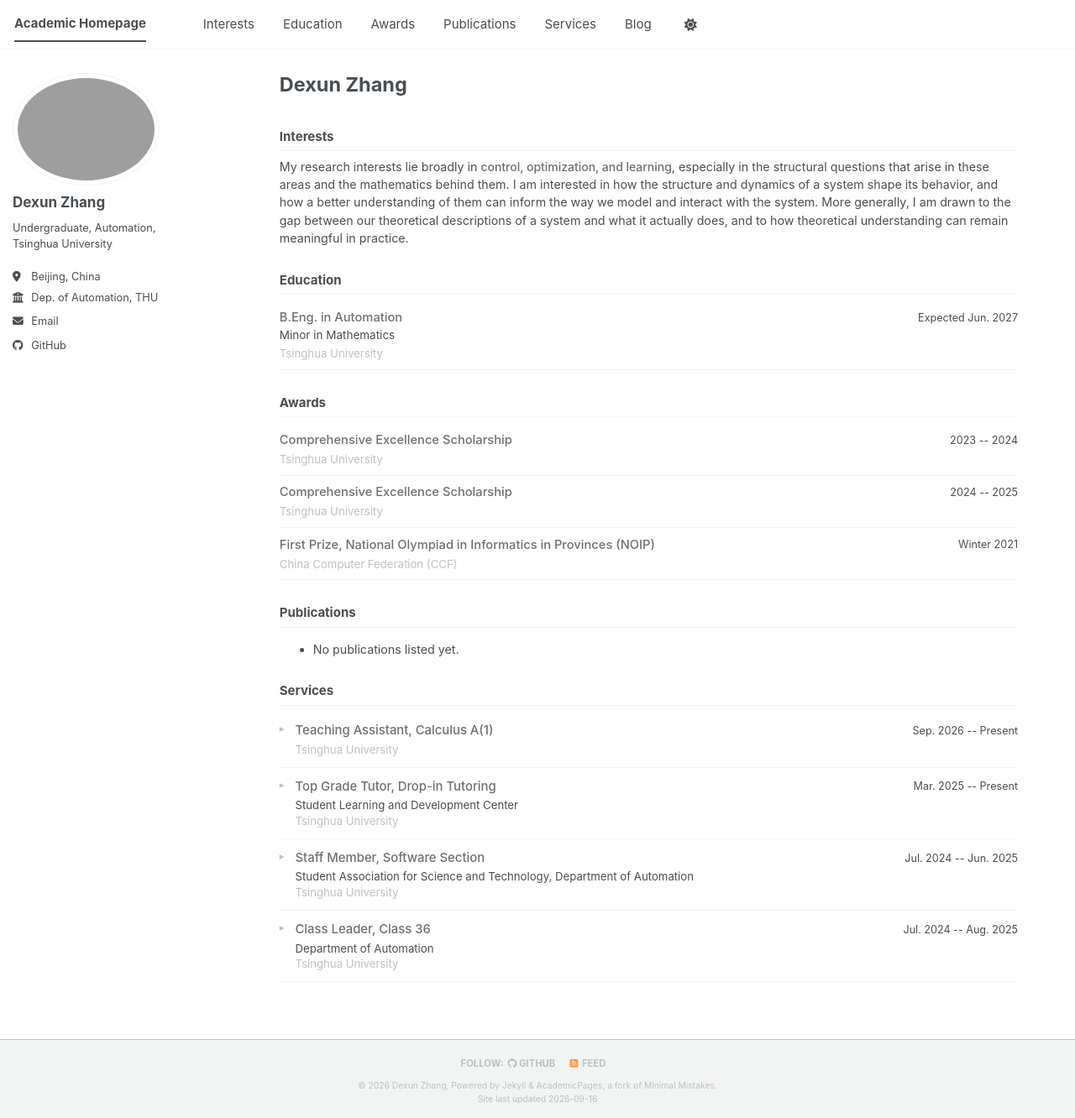
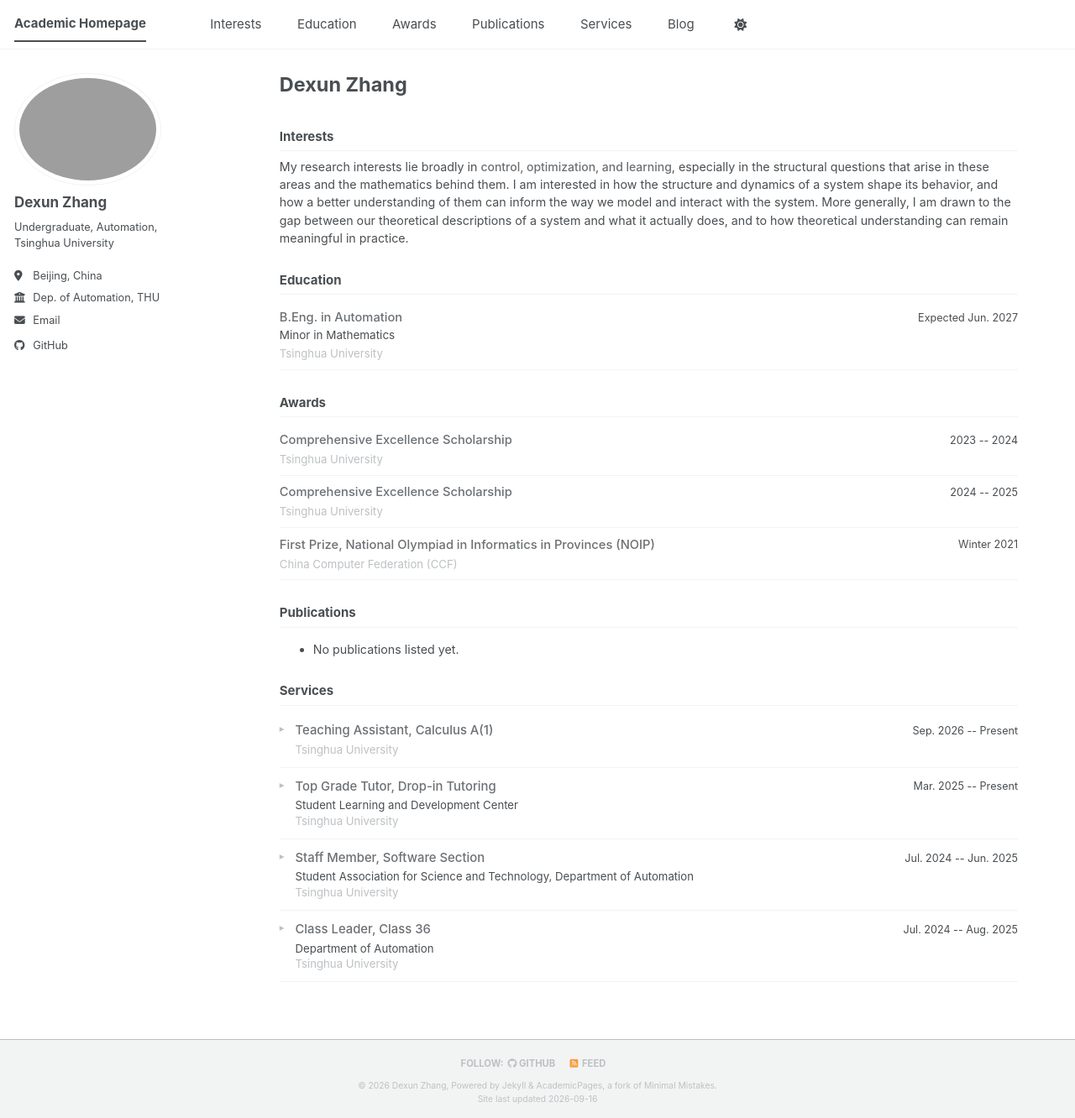
Before and after one commit to PsephurusGladius/academicpages, a Jekyll site: the page built from _pages/about.md, in a window 1280 px wide and 1332 px high. Shown: the whole window at 84% size. Built offline with Jekyll 4.4.1, drawn with Linux system fonts in a browser that asks for light colours; our own code applies the rules of GitHub Pages for plain Markdown files; a script bundle is joined from its source files by our own code; library files that are not in the unit come from our copies.

Commit message:
Fix sidebar position and expand nav spacing

```diff
--- a/_sass/layout/_navigation.scss
+++ b/_sass/layout/_navigation.scss
@@ -179,7 +179,7 @@
 
   a {
     display: block;
-    margin: 0 1rem;
+    margin: 0 1.25rem;
     padding: 0.5rem 0;
     // Match the navigation labels to the main section-heading size.
     font-size: calc(1em - 2px);
--- a/_sass/layout/_sidebar.scss
+++ b/_sass/layout/_sidebar.scss
@@ -17,9 +17,10 @@
   margin-top: 0;
 
   @media screen and (min-width: $sidebar-screen-min-width) {
-    // Sticky keeps sidebar visible, but lets it move up near page bottom.
-    position: sticky;
+    // Keep the profile anchored to the viewport instead of the page container.
+    position: fixed;
     top: calc(#{$masthead-height} - 0.75em);
+    left: 1em;
     max-height: none;
     overflow-y: visible;
     padding-top: 0;
@@ -29,6 +30,11 @@
     @include span(2 of 12);
     // Pull the profile closer to the masthead without changing the photo frame.
     margin-top: -2.75em;
+
+    @media screen and (min-width: $sidebar-screen-min-width) {
+      margin-top: 0;
+    }
+
     opacity: 1;
     -webkit-transition: opacity 0.2s ease-in-out;
             transition: opacity 0.2s ease-in-out;
@@ -39,6 +45,7 @@
   }
 
   @include breakpoint($x-large) {
+    left: calc(50% - #{($x-large / 2)} + 1em);
     max-width: $sidebar-link-max-width;
     padding-right: 0;
   }
```
